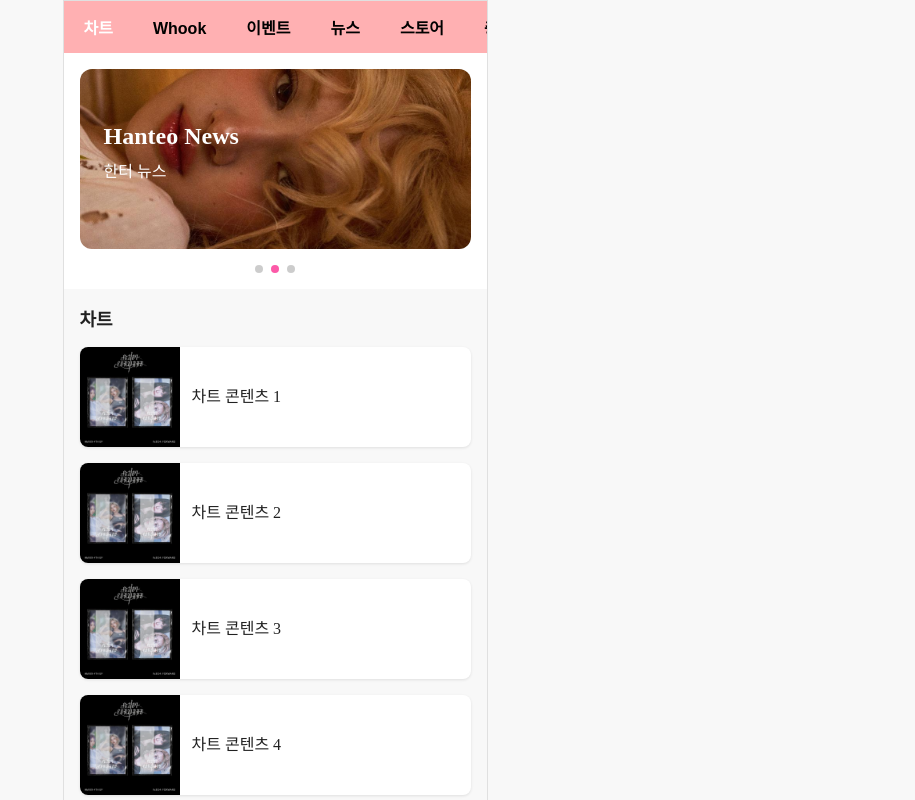
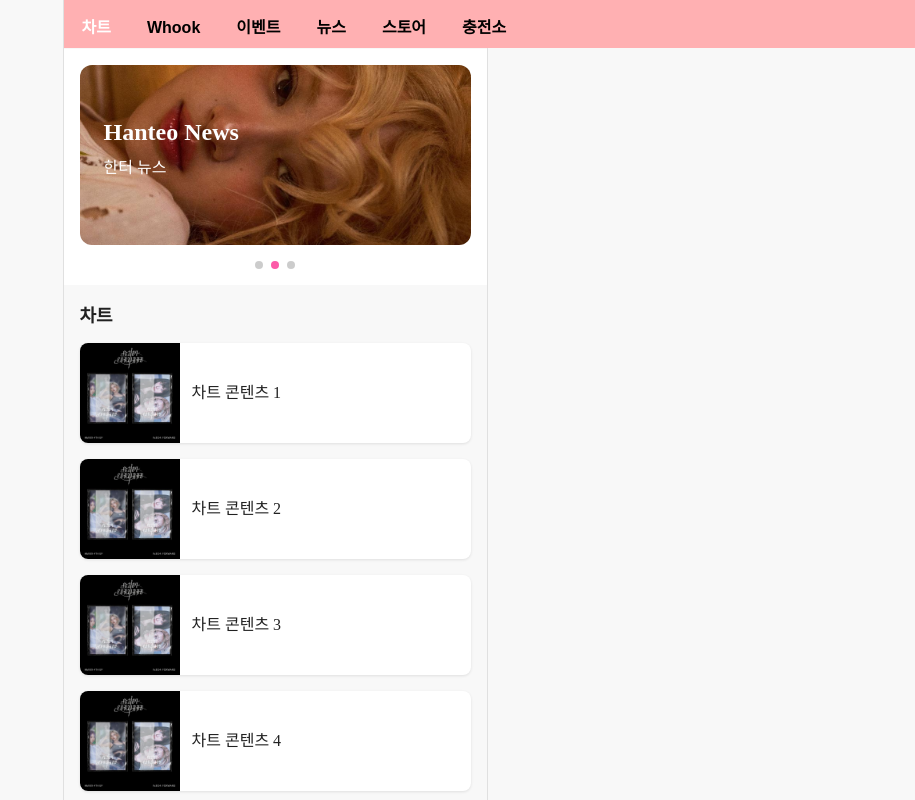
Before and after one commit to juseungyeon/hanteoglobal-test, a Next.js app: page / in a window 1280 px wide. Shown: the top 800 px of the page, without its empty margins (365-1280 px from the left). Built offline with nearby package versions, Linux system fonts and the light colour scheme.

Commit message:
style: TabMenu position fixed로 수정

```diff
--- a/src/app/_components/TabMenu/TabMenu.module.scss
+++ b/src/app/_components/TabMenu/TabMenu.module.scss
@@ -1,11 +1,13 @@
 .tabMenuContainer {
+  position: fixed;
+  top: 0;
+  height: 48px;
+  z-index: 100;
   background-color: var(--primary-color);
   width: 100%;
   overflow-x: auto;
   white-space: nowrap;
-  -webkit-overflow-scrolling: touch;
   scrollbar-width: none;
-  -ms-overflow-style: none;
 
   &::-webkit-scrollbar {
     display: none;
@@ -15,7 +17,6 @@
 .tab {
   display: inline-block;
   padding: 14px 18px;
-  margin: 0 2px;
   background: none;
   border: none;
   font-size: 16px;
--- a/src/app/page.module.scss
+++ b/src/app/page.module.scss
@@ -1,5 +1,6 @@
 .main {
   min-height: 100vh;
+  padding-top: 48px;
   background-color: var(--background-color);
   display: flex;
   flex-direction: column;
```
